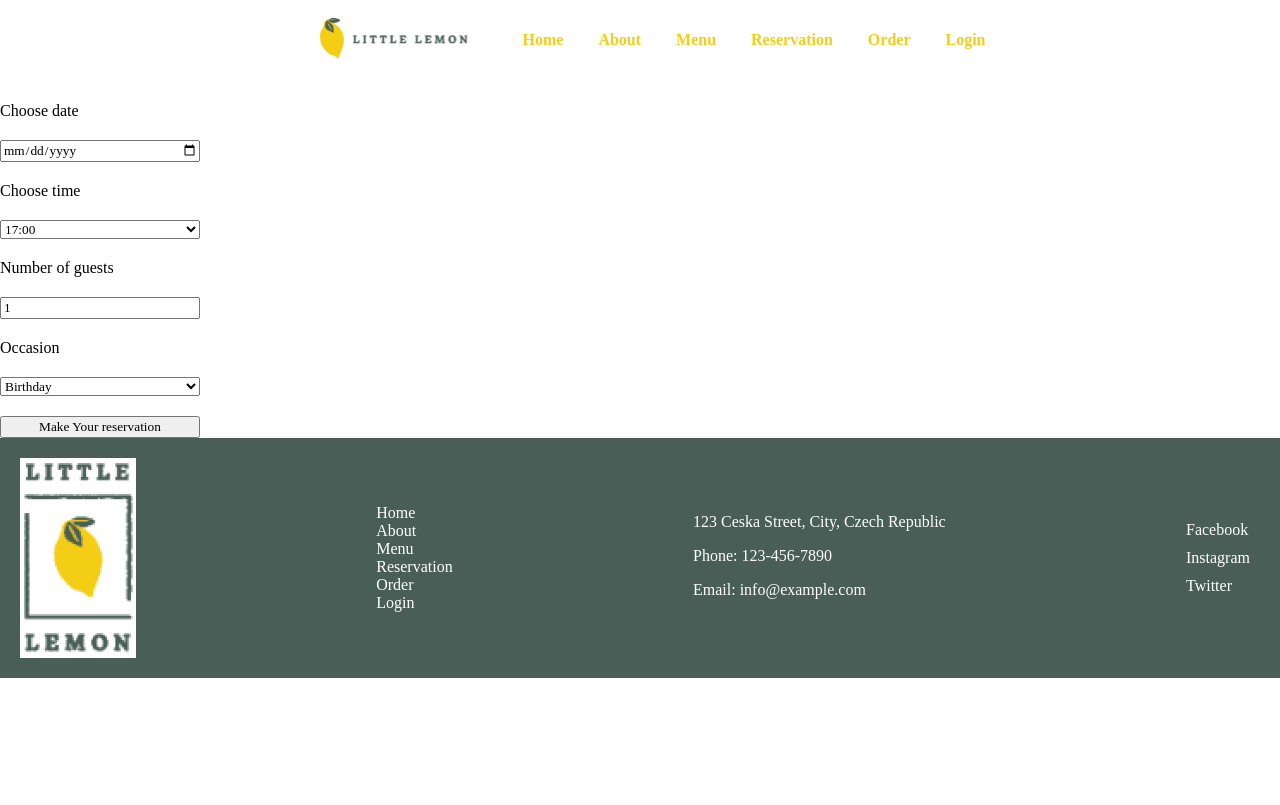
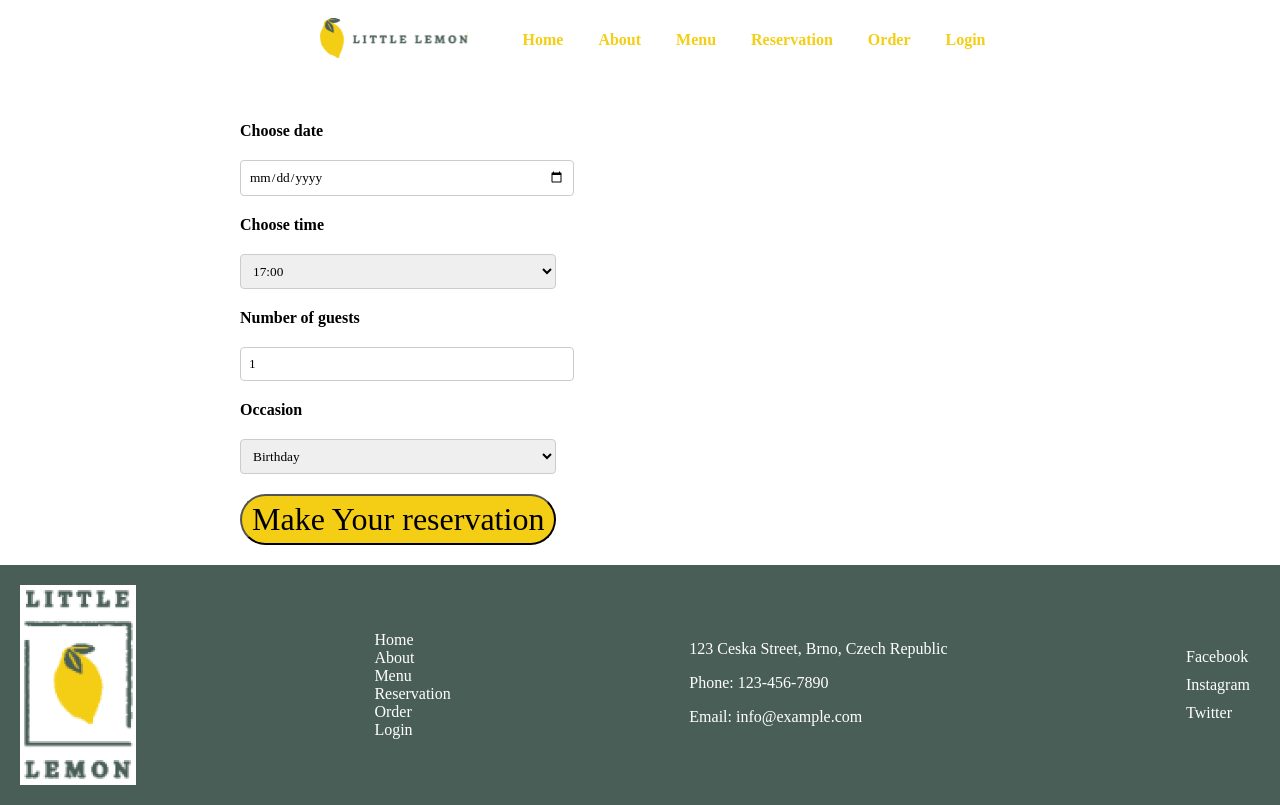
Before and after one commit to shakerbillo/table-booking-app, a React (Create React App) app: page /reservation in a window 1280 px wide. Built offline with nearby package versions, Linux system fonts and the light colour scheme.

Commit message:
added table booking state

```diff
--- a/src/components/Footer.js
+++ b/src/components/Footer.js
@@ -31,7 +31,7 @@ const Footer = () => {
 				<Link to="/login" className="footer-links" >Login</Link>
 			</div>
 			<div className="contact-info">
-				<p>123 Ceska Street, City, Czech Republic</p>
+				<p>123 Ceska Street, Brno, Czech Republic</p>
 				<p>Phone: 123-456-7890</p>
 				<p>Email: info@example.com</p>
 			</div>
--- a/src/components/Pages/Booking/BookingForm.css
+++ b/src/components/Pages/Booking/BookingForm.css
@@ -0,0 +1,67 @@
+
+.form-container {
+    display: grid;
+    grid-template-columns: 1fr;
+    gap: 20px;
+    max-width: 400px;
+    margin: 0 auto;
+    padding: 20px;
+  }
+
+  .form-field {
+    display: grid;
+    gap: 10px;
+  }
+
+  label {
+    font-weight: bold;
+  }
+
+  input[type="date"],
+  input[type="number"],
+  select {
+    width: 100%;
+    padding: 8px;
+    border-radius: 4px;
+    border: 1px solid #ccc;
+  }
+
+  .error-message {
+    color: red;
+    margin-top: 5px;
+  }
+
+
+
+  .submit-button {
+	background-color: #f4ce14;
+	text-decoration: none;
+	padding: 5px 10px;
+	border-radius: 16rem;
+	font-family: 'Karla';
+	font-size: 2rem;
+    cursor: pointer;
+
+}
+
+.submit-button:hover {
+	background-color: #495e57;
+	color: #eeeeee;
+	border-style: solid;
+	border-width: 1px;
+	border-color: #edefee;
+	transition: 0.2s;
+}
+
+  @media only screen and (min-width: 600px) {
+    .form-container {
+      max-width: 600px;
+    }
+  }
+
+  @media only screen and (min-width: 768px) {
+    .form-container {
+      max-width: 800px;
+      grid-template-columns: repeat(2, 1fr);
+    }
+  }
--- a/src/components/Pages/Booking/BookingForm.js
+++ b/src/components/Pages/Booking/BookingForm.js
@@ -1,17 +1,7 @@
 import React, { useState } from 'react';
 import './BookingForm.css';
 
-const BookingForm = () => {
-	const [availableTimes] = useState([
-		'17:00',
-		'18:00',
-		'19:00',
-		'20:00',
-		'21:00',
-		'22:00',
-		'23:00',
-		'24:00',
-	]);
+const BookingForm = ({ availableTimes, updateTimes }) => {
 	const [formInput, setFormInput] = useState({
 		date: '',
 		time: availableTimes[0],
@@ -19,8 +9,12 @@ const BookingForm = () => {
 		occasion: 'Birthday',
 	});
 
+	const [error, setError] = useState('');
+
 	const handleDateChange = (event) => {
-		setFormInput({ ...formInput, date: event.target.value });
+		const selectedDate = event.target.value;
+		setFormInput({ ...formInput, date: selectedDate });
+		updateTimes(selectedDate);
 	};
 	const handleTimeChange = (event) => {
 		setFormInput({ ...formInput, time: event.target.value });
@@ -32,13 +26,32 @@ const BookingForm = () => {
 		setFormInput({ ...formInput, occasion: event.target.value });
 	};
 
+	// Perform form validation
+	const handleError = () => {
+		if (!formInput.date) {
+			setError('Please select a date.');
+			return;
+		}
+
+		if (parseInt(formInput.guests) <= 0) {
+			setError('Number of guests must be greater than 0.');
+			return;
+		}
+
+
+		// Reset error state if there are no validation errors
+		setError('');
+	};
+
 	const handleSubmit = (e) => {
 		e.preventDefault();
+
+		handleError();
 	};
 
 	return (
-		<div>
-			<form
+		<div className='form-container'>
+			<form className='form-field '
 				onSubmit={handleSubmit}
 				style={{ display: 'grid', maxWidth: '200px', gap: '20px' }}
 			>
@@ -78,7 +91,8 @@ const BookingForm = () => {
 					<option>Birthday</option>
 					<option>Anniversary</option>
 				</select>
-				<input type="submit" value="Make Your reservation" />
+				{error && <p className="error-message">{error}</p>}
+				<input className='submit-button' type="submit" value="Make Your reservation" />
 			</form>
 		</div>
 	);
--- a/src/components/Pages/Booking/BookingPage.js
+++ b/src/components/Pages/Booking/BookingPage.js
@@ -1,13 +1,45 @@
-import React from 'react'
-import './BookingPage.css'
-import BookingForm from './BookingForm'
+import React from 'react';
+import './BookingPage.css';
+import BookingForm from './BookingForm';
+import { useReducer } from 'react';
+
+const reducer = (state, action) => {
+	switch (action.type) {
+		case 'UPDATE_AVAILABLE_TIMES':
+			return action.payload;
+		default:
+			return state;
+	}
+};
 
 const BookingPage = () => {
-  return (
-    <div>
-      <BookingForm />
-    </div>
-  )
-}
+	const initializeTimes = () => {
+		return [
+			'17:00',
+			'18:00',
+			'19:00',
+			'20:00',
+			'21:00',
+			'22:00',
+			'23:00',
+			'24:00',
+		];
+	};
+	const initialAvailableTimes = initializeTimes();
 
-export default BookingPage
+	const [availableTimes, dispatch] = useReducer(reducer, initialAvailableTimes);
+
+	const updateTimes = (selectedDate) => {
+		const updatedTimes = [...initialAvailableTimes];
+
+		// Dispatch the action to update the availableTimes state
+		dispatch({ type: 'UPDATE_AVAILABLE_TIMES', payload: updatedTimes });
+	};
+	return (
+		<div>
+			<BookingForm availableTimes={availableTimes} updateTimes={updateTimes} />
+		</div>
+	);
+};
+
+export default BookingPage;
```
